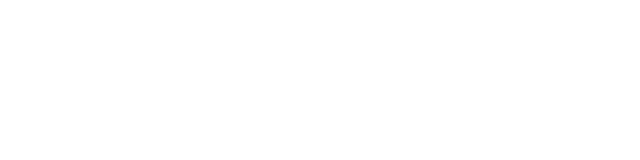
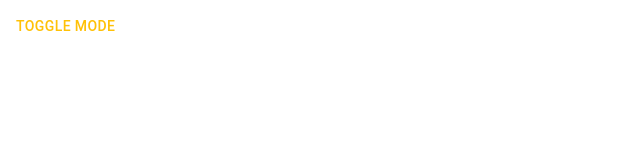
Before and after one commit to abdullah-omar-aly/admin-dashboard-with-react-mui, a React (Vite) app: page / in a window 1280 px wide. Shown: the top 160 px of the page, without its empty margins (0-640 px from the left). Built offline with nearby package versions, Linux system fonts and the light colour scheme.

Commit message:
using mui theming

```diff
--- a/src/App.jsx
+++ b/src/App.jsx
@@ -1,11 +1,15 @@
-import './App.scss'
+import { ThemeProvider  } from '@mui/material/styles';
+import React from 'react';
+import { useAppTheme  } from './theme';
+import { Button } from '@mui/material';
 
-function App() {
+
+export default function App() {
+  const [ appTheme ] = useAppTheme()
+
   return (
-    <div className="App">
-
-    </div>
-  )
+      <ThemeProvider theme={appTheme.muiTheme}>
+        <Button onClick={() => appTheme.toggleDarkMode()}>toggle mode</Button>
+      </ThemeProvider>
+  );
 }
-
-export default App
--- /dev/null
+++ b/src/theme.js
@@ -0,0 +1,51 @@
+import { amber, deepOrange, grey } from "@mui/material/colors";
+import React ,  { createContext, useState, useMemo } from "react";
+import * as muiStyles from  '@mui/material/styles'
+
+export const getDesignTokens = (mode) => ({
+    palette: {
+      mode ,
+      ...(mode === 'light'
+        ? {
+            // palette values for light mode
+            primary: amber,
+            divider: amber[200],
+            text: {
+              primary: grey[900],
+              secondary: grey[800],
+            },
+          }
+        : {
+            // palette values for dark mode
+            primary: deepOrange,
+            divider: deepOrange[700],
+            background: {
+              default: deepOrange[900],
+              paper: deepOrange[900],
+            },
+            text: {
+              primary: '#fff',
+              secondary: grey[500],
+            },
+          }),
+    },
+  });
+
+export const useAppTheme = () => {
+
+    const [mode  , setMode ] = React.useState('light')
+
+    const muiTheme = React.useMemo(() => muiStyles.createTheme(getDesignTokens(mode)), [mode]);
+
+    const appTheme = React.useMemo(() => ({
+      mode ,
+      enableDarkMode: () => setMode('dark') ,
+      disableDarkMode: () => setMode('light') ,
+      toggleDarkMode: function() {
+        mode === 'light' ? this.enableDarkMode() : this.disableDarkMode()
+      },
+      muiTheme
+    }) , [mode])
+
+    return [appTheme]
+}
```
